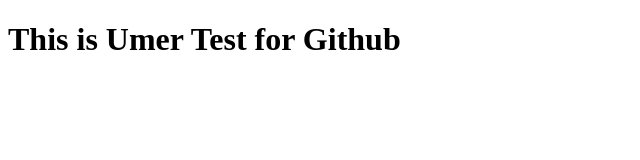
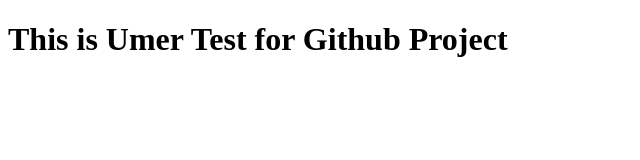
Before and after one commit to ufarooq82/test-project-00, a plain HTML site: page src/index.html in a window 1280 px wide. Shown: the whole page, without its empty margins (0-640 px from the left). Drawn offline with Linux system fonts and the light colour scheme.

Commit message:
FirstPush01

```diff
--- a/src/index.html
+++ b/src/index.html
@@ -9,7 +9,7 @@
 </head>
 <body>
 
-<h1> This is Umer Test for Github </h1>
+<h1> This is Umer Test for Github Project </h1>
 
 <script src="/index.js"></script>
 </body>
```
